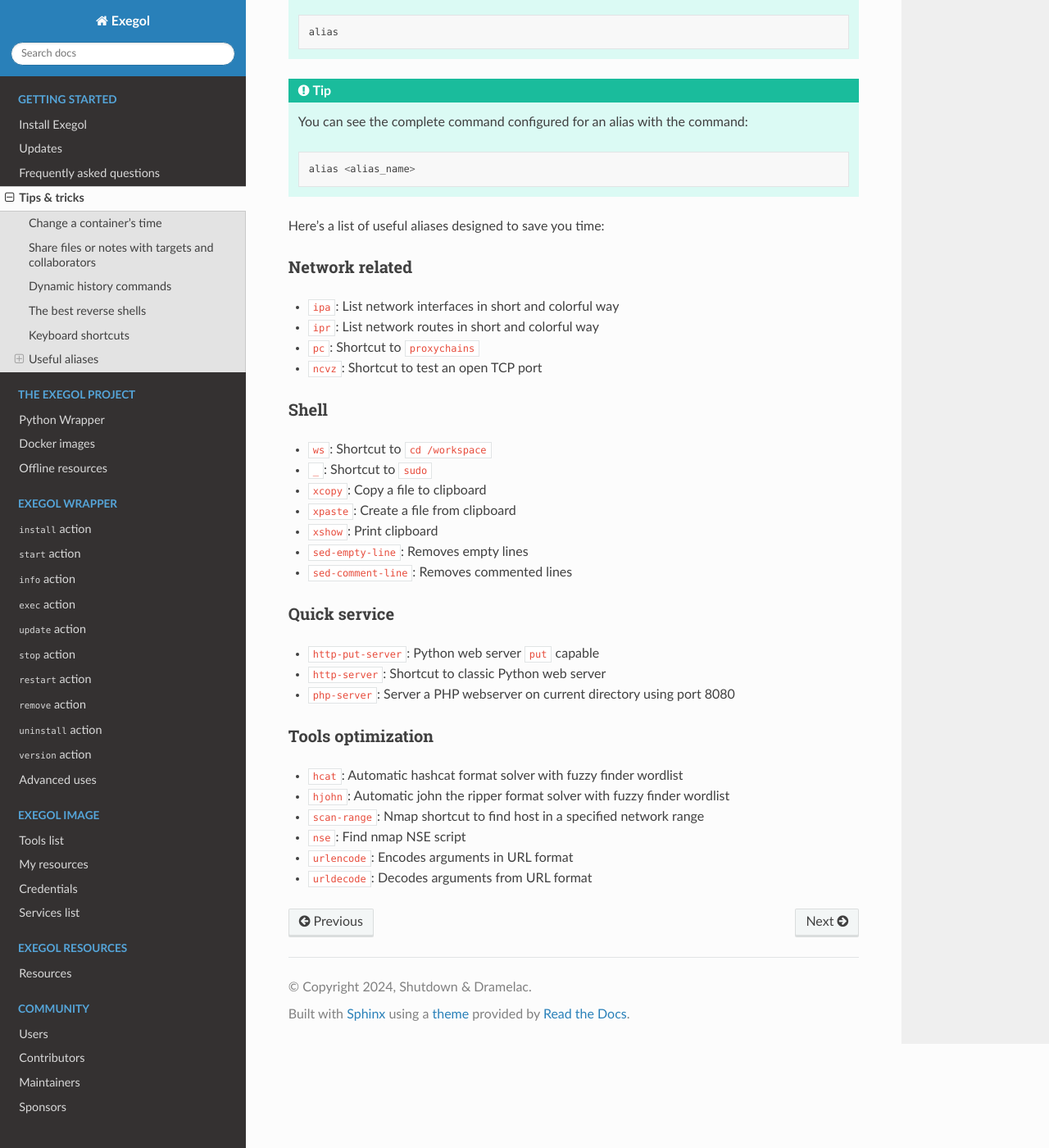
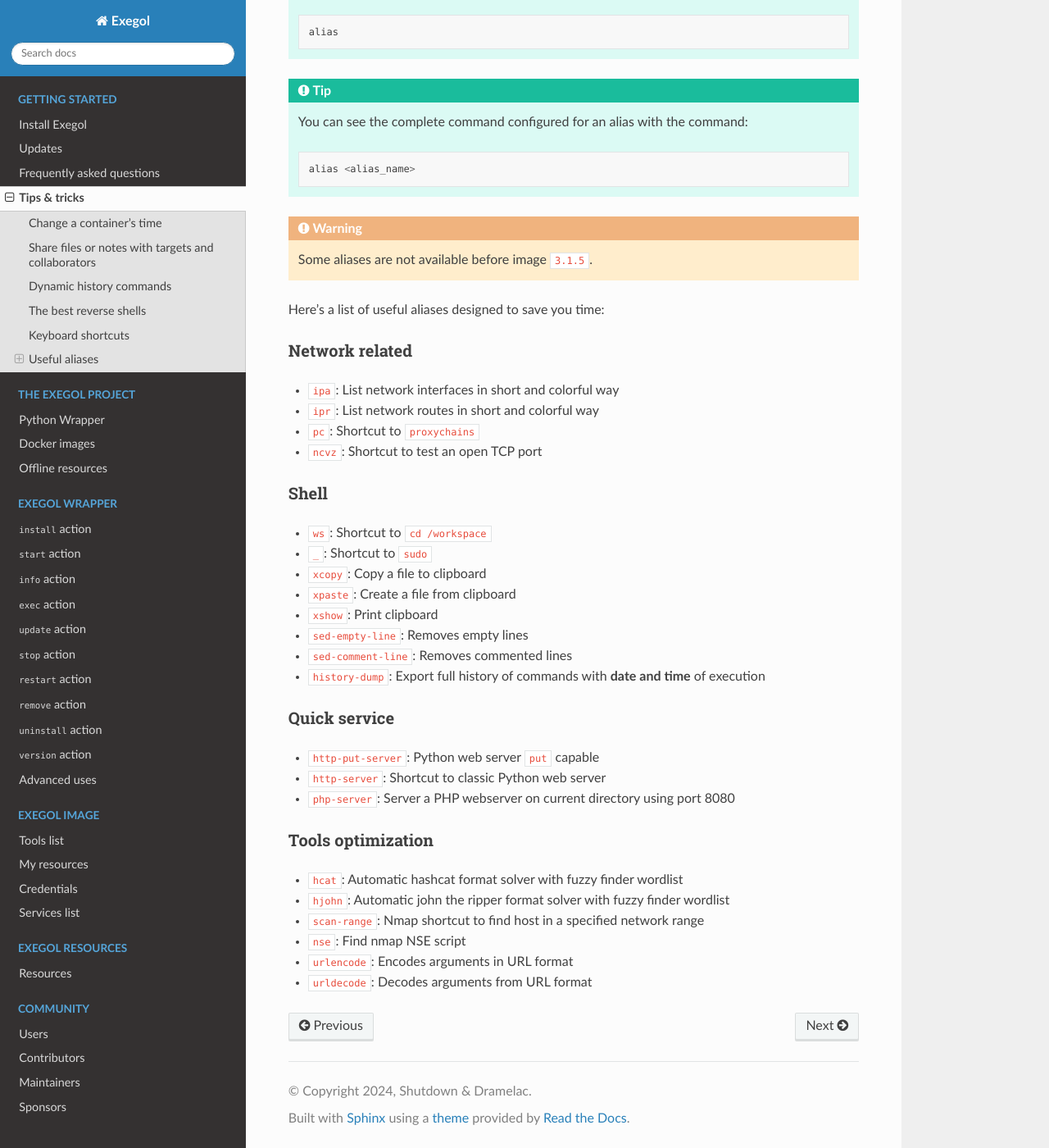
Before and after one commit to ThePorgs/Exegol-docs, a Sphinx documentation site: the page built from source/getting-started/tips-and-tricks.rst, in a window 1280 px wide and 1400 px high, scrolled down 2420 px. Shown: the whole window at 82% size. Built offline with Sphinx 7.4.7 and the Read the Docs theme 2.0.0, drawn with Linux system fonts in a browser that asks for light colours.

Commit message:
Add history-dump futur alias

```diff
--- a/source/getting-started/tips-and-tricks.rst
+++ b/source/getting-started/tips-and-tricks.rst
@@ -87,6 +87,9 @@
 
         alias <alias_name>
 
+.. warning::
+
+    Some aliases are not available before image ``3.1.5``.
 
 Here's a list of useful aliases designed to save you time:
 
@@ -108,6 +111,7 @@
 * ``xshow``: Print clipboard
 * ``sed-empty-line``: Removes empty lines
 * ``sed-comment-line``: Removes commented lines
+* ``history-dump``: Export full history of commands with **date and time** of execution
 
 
 Quick service
```
